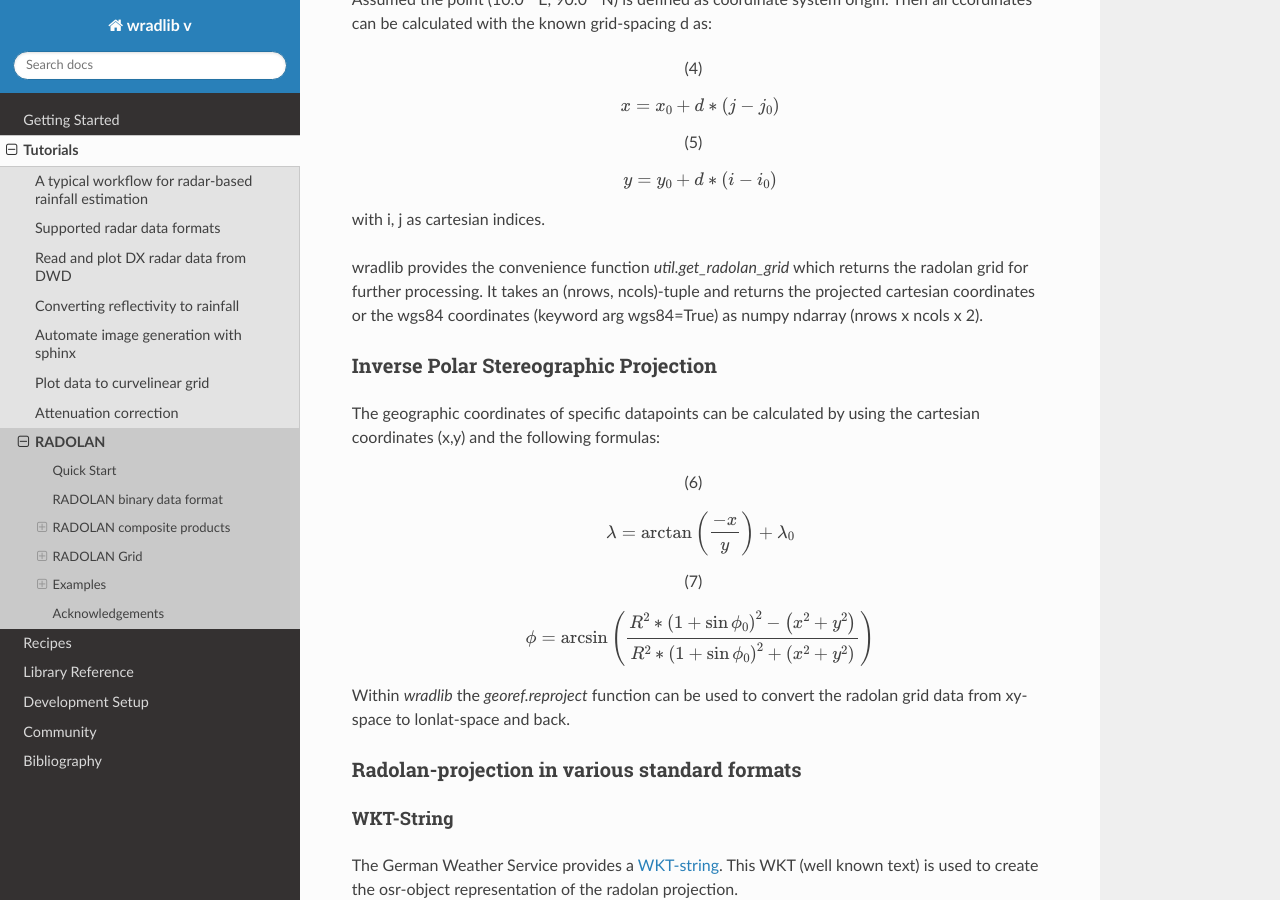
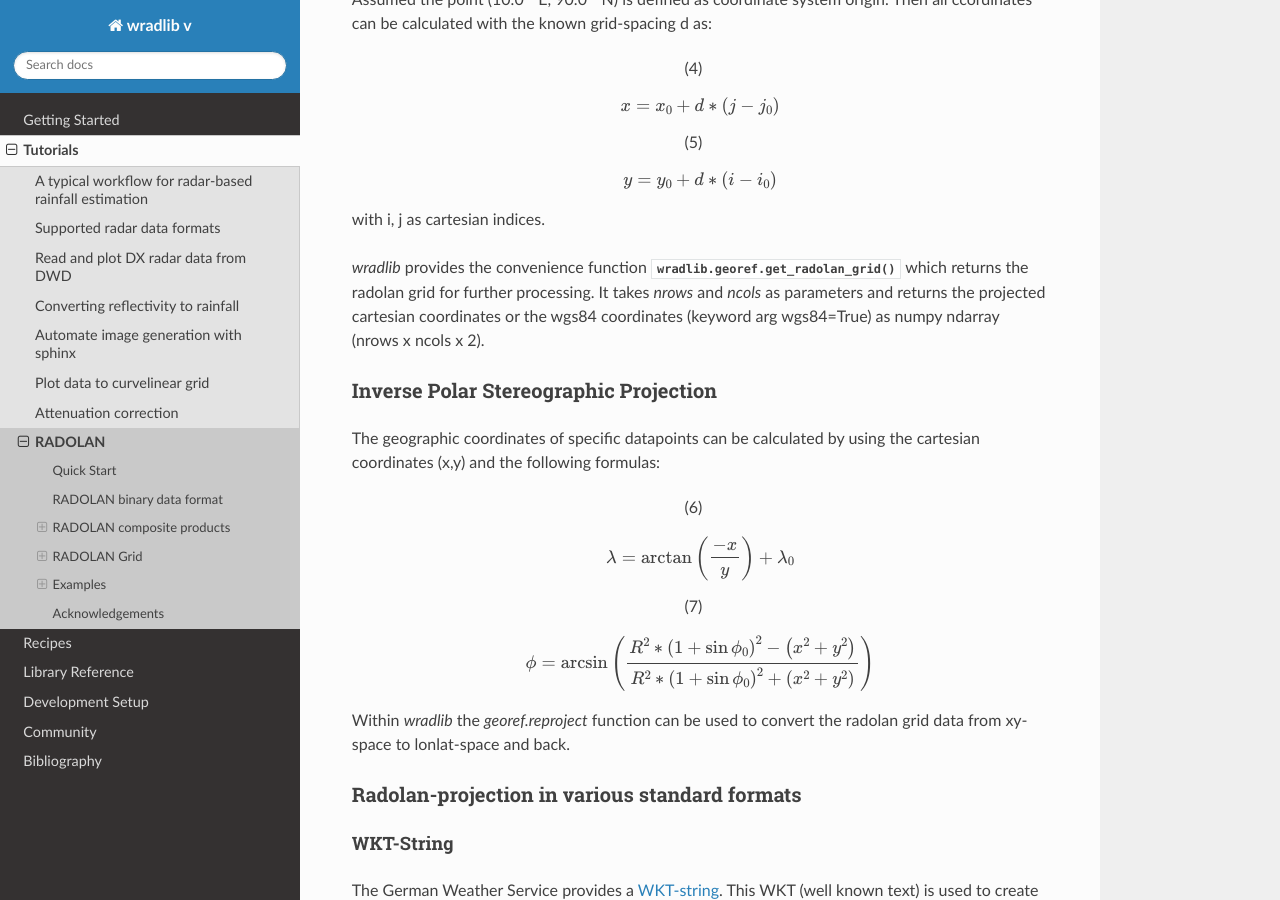
Before and after one commit to wradlib/wradlib-docs, a Sphinx documentation site: the page built from source/tutorial_radolan_format.rst, in a window 1280 px wide and 900 px high, scrolled down 4983 px. Built offline with Sphinx 7.4.7 and the Read the Docs theme 2.0.0, drawn with Linux system fonts in a browser that asks for light colours.

Commit message:
DOC: min changes referring to correct function

```diff
--- a/source/tutorial_radolan_format.rst
+++ b/source/tutorial_radolan_format.rst
@@ -223,7 +223,7 @@ Assumed the point (10.0 :math:`^{\circ}` E, 90.0 :math:`^{\circ}` N) is defined
 
 with i, j as cartesian indices.
 
-wradlib provides the convenience function `util.get_radolan_grid` which returns the radolan grid for further processing. It takes an (nrows, ncols)-tuple and returns the projected cartesian coordinates or the wgs84 coordinates (keyword arg wgs84=True) as numpy ndarray (nrows x ncols x 2).
+*wradlib* provides the convenience function :func:`wradlib.georef.get_radolan_grid` which returns the radolan grid for further processing. It takes `nrows` and `ncols` as parameters and returns the projected cartesian coordinates or the wgs84 coordinates (keyword arg wgs84=True) as numpy ndarray (nrows x ncols x 2).
 
 Inverse Polar Stereographic Projection
 --------------------------------------
```
